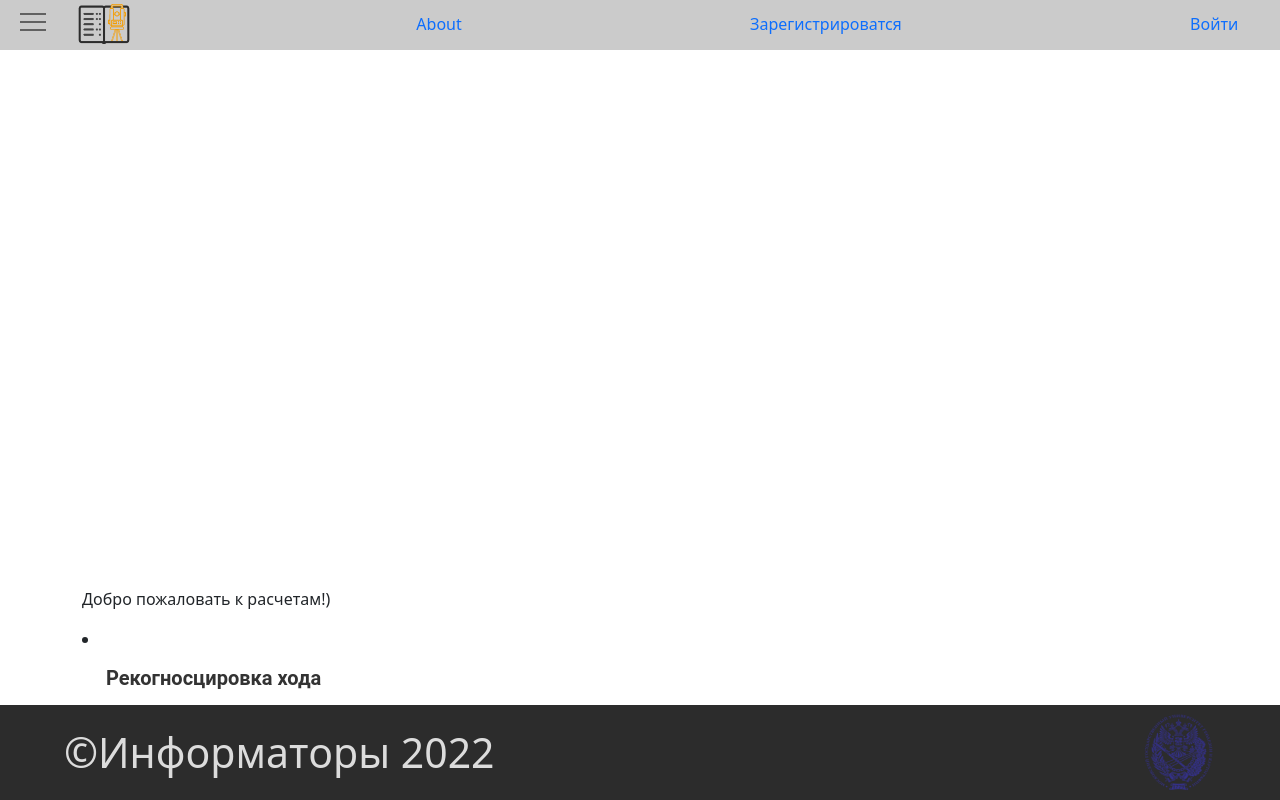
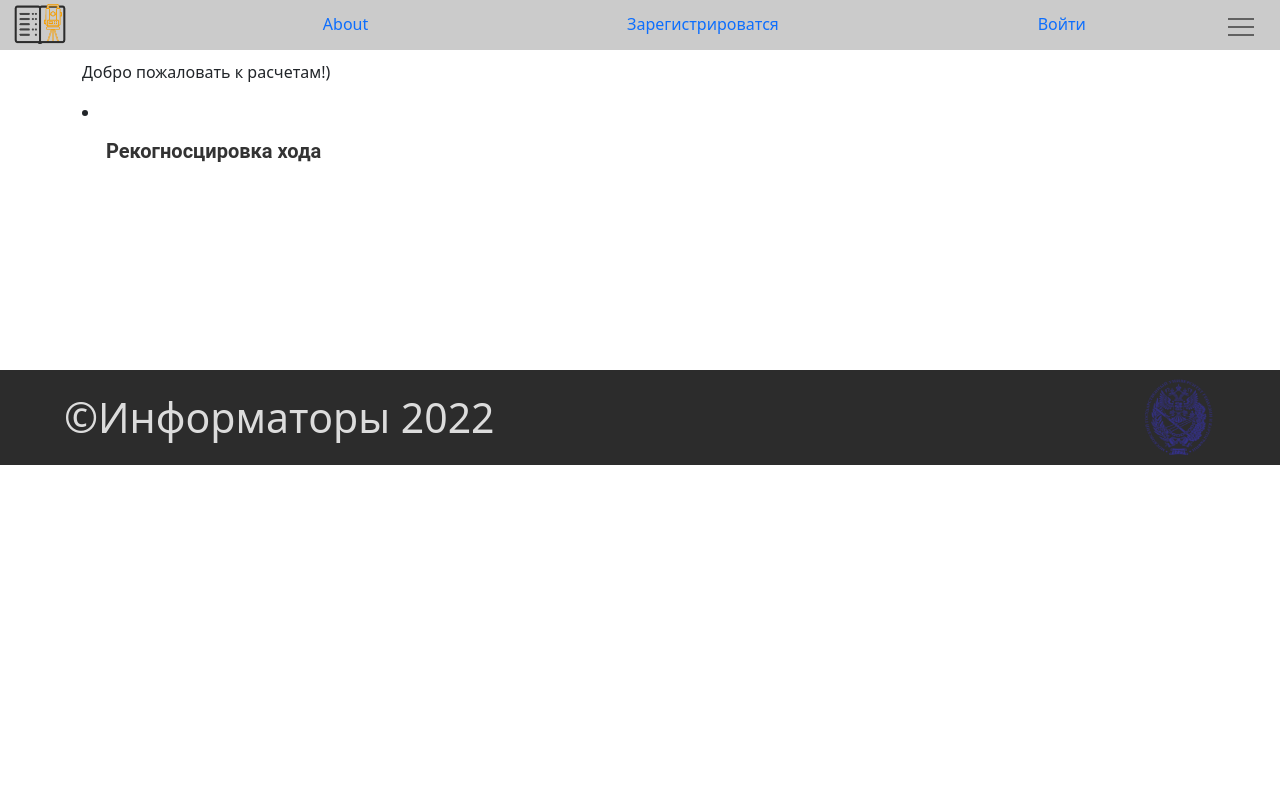
Before and after one commit to Suroga/tahJournal, a Django app: page /about/ in a window 1280 px wide. Run offline with Django 3.2, Linux system fonts and the light colour scheme; parts of the project's set-up code (start-up, migrations or seed data) failed here and were passed over; some libraries are stand-ins or nearby versions.

Commit message:
Co-authored-by: KirillTretyakov <KirillTretyakov@users.noreply.github.com> Co-authored-by: Artem Nikiforov <artemnikiforovv@users.noreply.github.com>

```diff
--- a/journal/journal/static/css/style.css
+++ b/journal/journal/static/css/style.css
@@ -9,20 +9,24 @@
   box-sizing: border-box;
   padding-right: 2%;
   padding-top: 0.3%;
+  padding-left: 0px;
 }
 /* скрываем чекбокс */
 #menu__toggle {
   opacity: 0;
 }
+
+.hamburger-menu{
+  display: flex;
+  align-items: center;
+}
+
 /* стилизуем кнопку */
 .menu__btn {
   display: flex; /* используем flex для центрирования содержимого */
   align-items: center;  /* центрируем содержимое кнопки */
   position: relative;
-  top: -75px;
-  left: 20px;
   width: 26px;
-  height: 26px;
   cursor: pointer;
   z-index: 1;
 }
@@ -51,7 +55,7 @@
   position: fixed;
   visibility: hidden;
   top: 0;
-  left: -100%;
+  right: -100%;
   width: 300px;
   height: 100%;
   margin: 0;
@@ -88,7 +92,7 @@
 }
 #menu__toggle:checked ~ .menu__box {
   visibility: visible;
-  left: 0;
+  right: 0;
 }
 
 .menu__btn > span,
@@ -98,6 +102,7 @@ transition-duration: .25s;
 }
 .menu__box {
 transition-duration: .25s;
+position: fixed; /*ПОД ВОПРОСОМ */
 }
 .menu__item {
 transition-duration: .25s;
@@ -187,12 +192,14 @@ text-decoration: none;
 }
 
 #footer{
+  margin-top: 15%;
   display: flex;
   justify-content: space-between;
   align-items: center;
   padding: 0 5% 0;
+  height: 15%;
   background-color: #2C2C2C;
-}
+  }
 body{
   margin: 0;
 }
@@ -211,16 +218,9 @@ body{
   padding-right: 30%;
   text-align:  center;
 }
-#container2{
-  height: 12%;
-  display: flex;
-  justify-content: right;
-}
 
-.page{
-  overflow: hidden;
-  display: grid;
-  grid-template-areas: "header" "content" "footer";
-  grid-template-rows: auto 1fr auto;
-  min-height: 100vh;
-}
+
+/* #hamburger-menu{
+  display:block;
+  height: 0%;
+} */
--- a/journal/journal/templates/base.html
+++ b/journal/journal/templates/base.html
@@ -64,7 +64,6 @@
             <a id="log-in-link" class="nav-link" href="{% url 'account_login' %}">{% translate "Войти" %}</a>
           </a>
         {% endif %}
-      </div>
         <div class="hamburger-menu">
           <input id="menu__toggle" type="checkbox" />
           <label class="menu__btn" for="menu__toggle">
@@ -81,6 +80,8 @@
             <li><a class="menu__item" href="{% url 'tah:teor' id=7 %}">Тахеометрическая съемка</a></li>
           </ul>
         </div>
+      </div>
+
       <div class="container">
 
         {% if messages %}
--- a/journal/journal/templates/teor/teor3.html
+++ b/journal/journal/templates/teor/teor3.html
@@ -39,7 +39,6 @@
           <div id="formula1"><img src="{% static 'images/formulas/formula6.PNG' %}"></div>
           <p><img src="{% static 'images/formulas/table.png' %}" alt="Порядок измерений на пункте хода"></p>
         </div>
-      </div>
           <div class="container2">
             <div class="lox"><a href="payment.html" class="btn">
                 <h1>Начать расчёт</h1>
--- a/journal/journal/templates/teor/teor4.html
+++ b/journal/journal/templates/teor/teor4.html
@@ -1,5 +1,6 @@
 {% extends "base.html" %}
 {% block content %}
+      <div class="container">
         <div class="razrab">
             <h1>Камеральная обработка результатов измерений</h2>
             <p>Камеральную обработку начинают с проверки полевых журналов «во вторую руку». Все вычисления должны быть проверены, проверяющий расписывается на каждой проверенной странице.</p>
```
Lines whose indentation alone changed are shown as unchanged.
